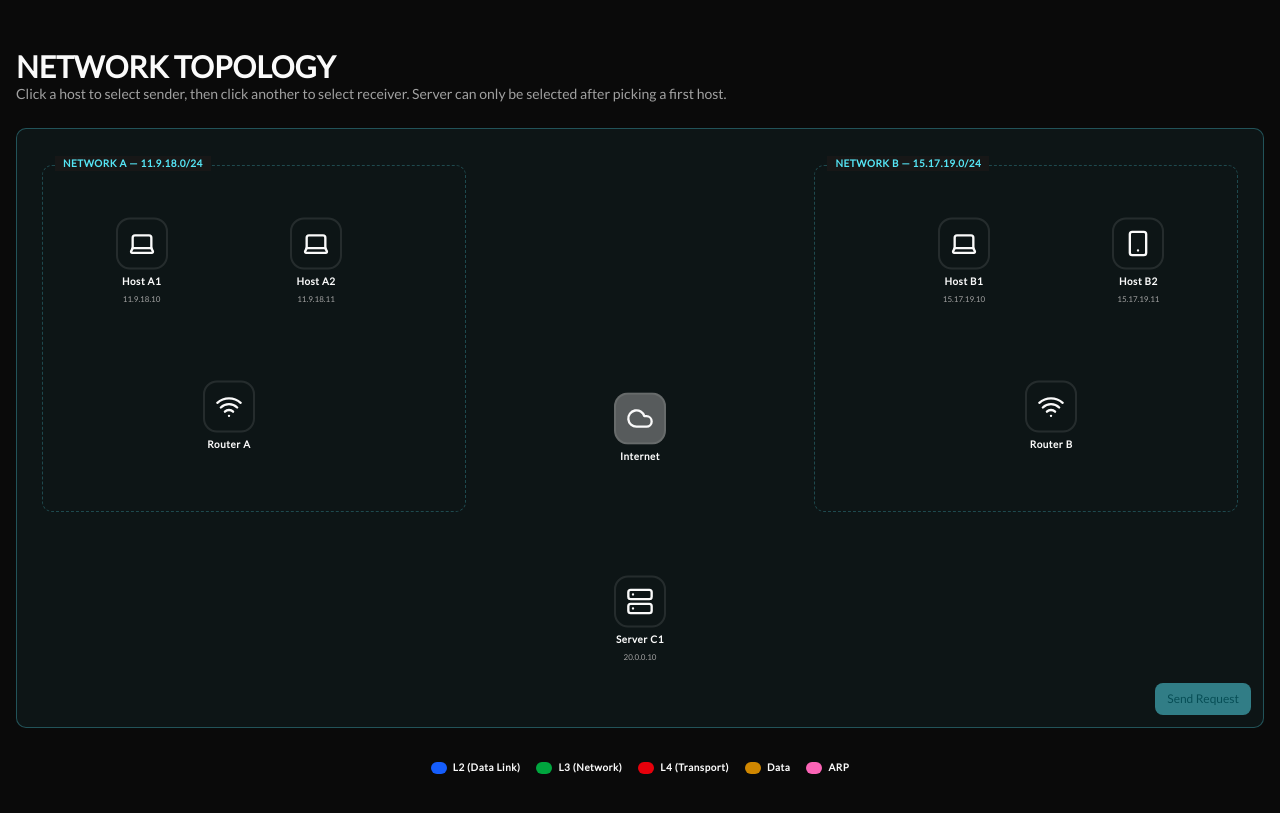
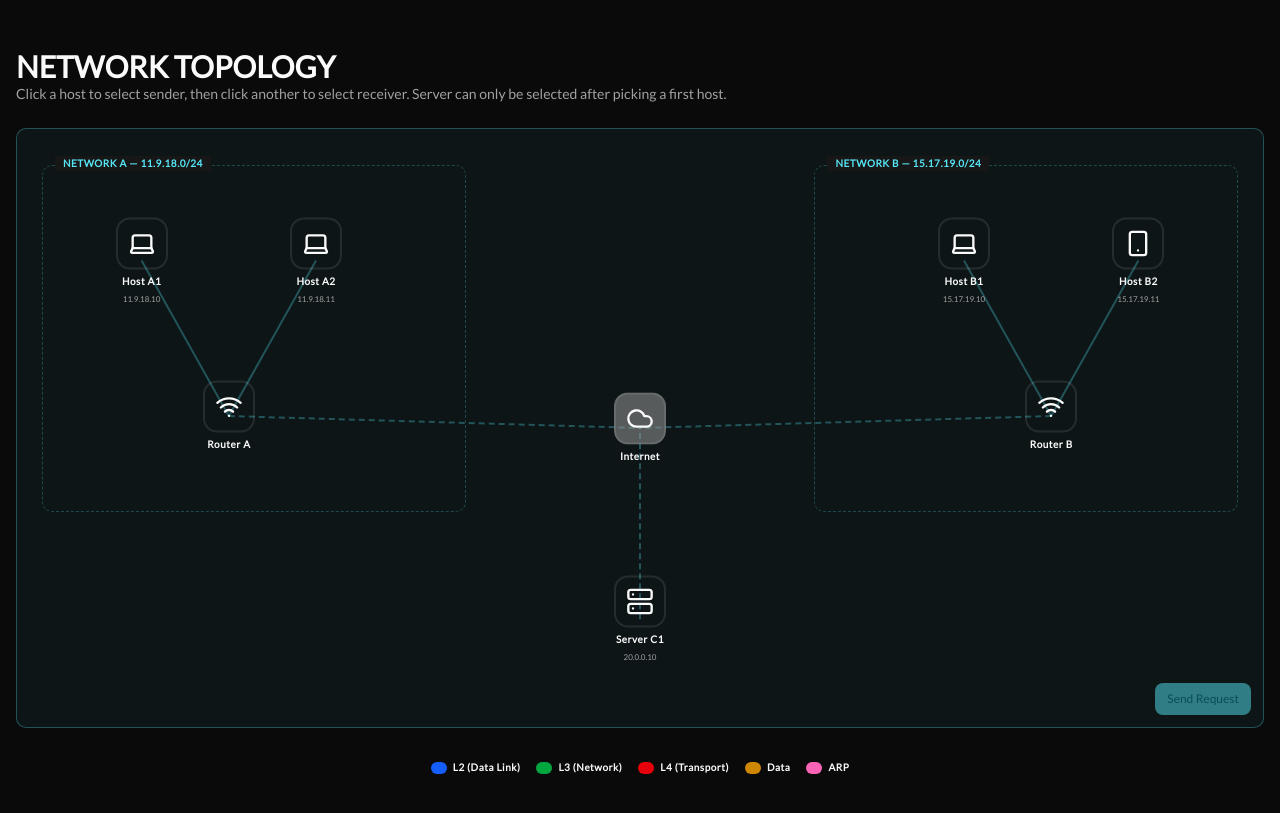
Before and after one commit to Victor-Okenwa/network-explorer, a React (Vite) app: page / in a window 1280 px wide. Shown: the part 1180-1993 px from the top of the page. Built offline with nearby package versions, Linux system fonts and the light colour scheme.

Commit message:
style: update SVG styling in NetworkTopology component for improved visual consistency

```diff
--- a/src/components/network-topology.tsx
+++ b/src/components/network-topology.tsx
@@ -110,7 +110,7 @@ export function NetworkTopology({ onTableUpdate, onResetAll, onResetSelection, a
                 setPacketPos(null);
                 setPacketInfo(null);
                 setDone(true);
-            })
+            });
             return;
         }
 
@@ -171,7 +171,7 @@ export function NetworkTopology({ onTableUpdate, onResetAll, onResetSelection, a
             </div>
 
             {/* SVG connections */}
-            <svg className="absolute inset-0 w-full h-full pointer-events-none" xmlns="http://www.w3.org/2000/svg">
+            <svg className="absolute inset-0 w-full h-full pointer-events-none text-primary/30" xmlns="http://www.w3.org/2000/svg">
                 {CONNECTIONS.map((conn, i) => {
                     const from = findNode(conn.from);
                     const to = findNode(conn.to);
@@ -179,8 +179,8 @@ export function NetworkTopology({ onTableUpdate, onResetAll, onResetSelection, a
                         <line
                             key={i}
                             x1={`${from.x}%`} y1={`${from.y}%`}
-                            x2={`${to.x}%`} y2={`${to.y}%`}
-                            className="bg-red-500! w-5! h-5! p-6!"
+                            x2={`${to.x}%`} y2={`${to.y }%`}
+                            stroke="currentColor"
                             strokeWidth="2"
                             strokeDasharray={to.type === 'internet' || from.type === 'internet' ? '6 4' : 'none'}
                         />
```
